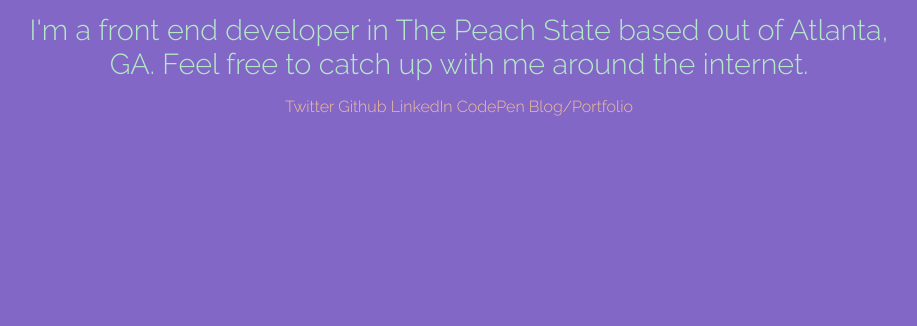
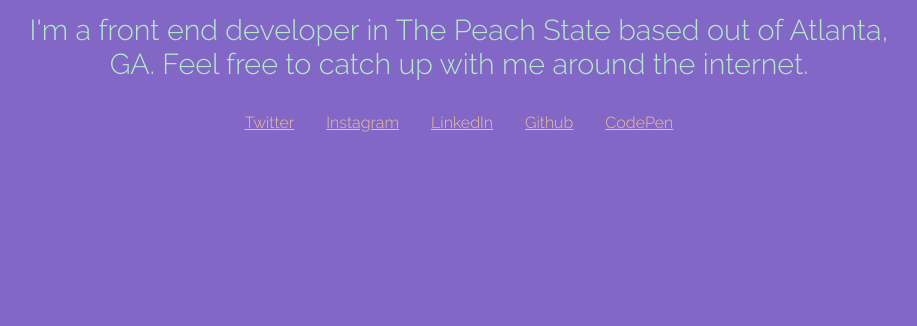
Before and after one commit to Pixelfairy7/eripdev, a plain HTML site: page index.html in a window 1280 px wide. Shown: the part 474-800 px from the top of the page, without its empty margins (181-1098 px from the left). Drawn offline with Linux system fonts and the light colour scheme.

Commit message:
added link placeholders

```diff
--- a/index.html
+++ b/index.html
@@ -15,11 +15,13 @@
          <p>I'm a front end developer in The Peach State based out of Atlanta, GA. Feel free to catch up with me around the internet.</p>
      </div>
      <div class="socials">
-         Twitter
-         Github
-         LinkedIn
-         CodePen
-         Blog/Portfolio
+        <ul>
+           <li><a href="">Twitter</a></li>
+           <li><a href="">Instagram</a></li>
+           <li><a href="">LinkedIn</a></li>
+           <li><a href="">Github</a></li>
+           <li><a href="">CodePen</a></li>
+        </ul>
      </div>
  </section>
 </body>
--- a/main.css
+++ b/main.css
@@ -31,6 +31,16 @@
     border-radius: 100%;
     object-fit: cover;
 }
-.socials{
+.socials ul{
+    display: flex;
+    flex-direction: row;
+    justify-content: center;
+}
+.socials ul li{
+    list-style: none;
+    padding: 1rem;
+
+}
+.socials a {
     color: #F1BF98;
 }
```
